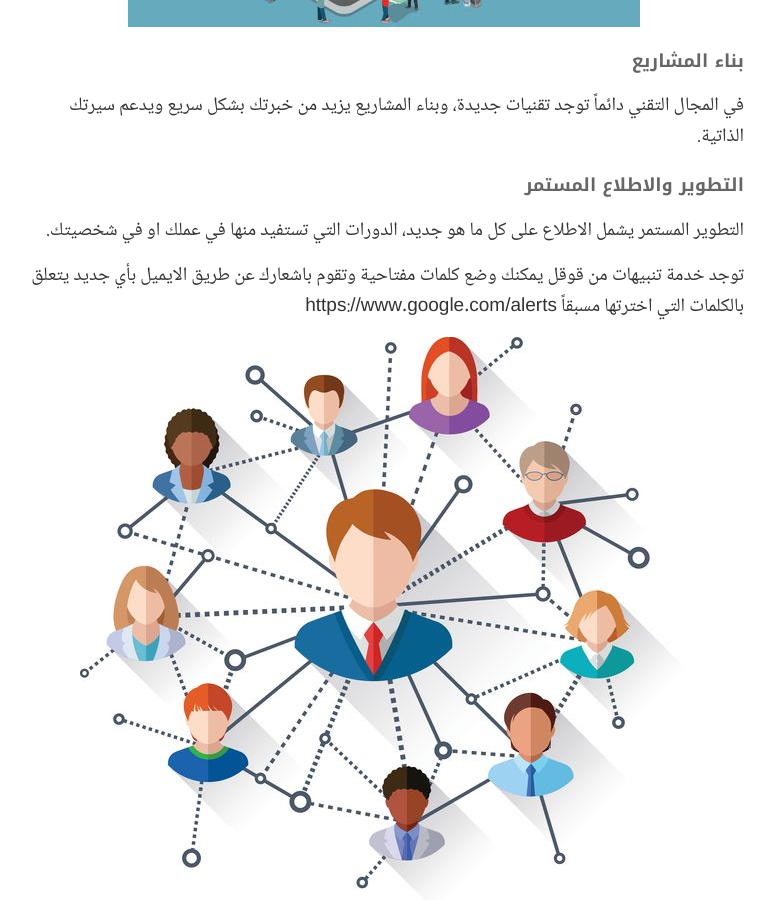
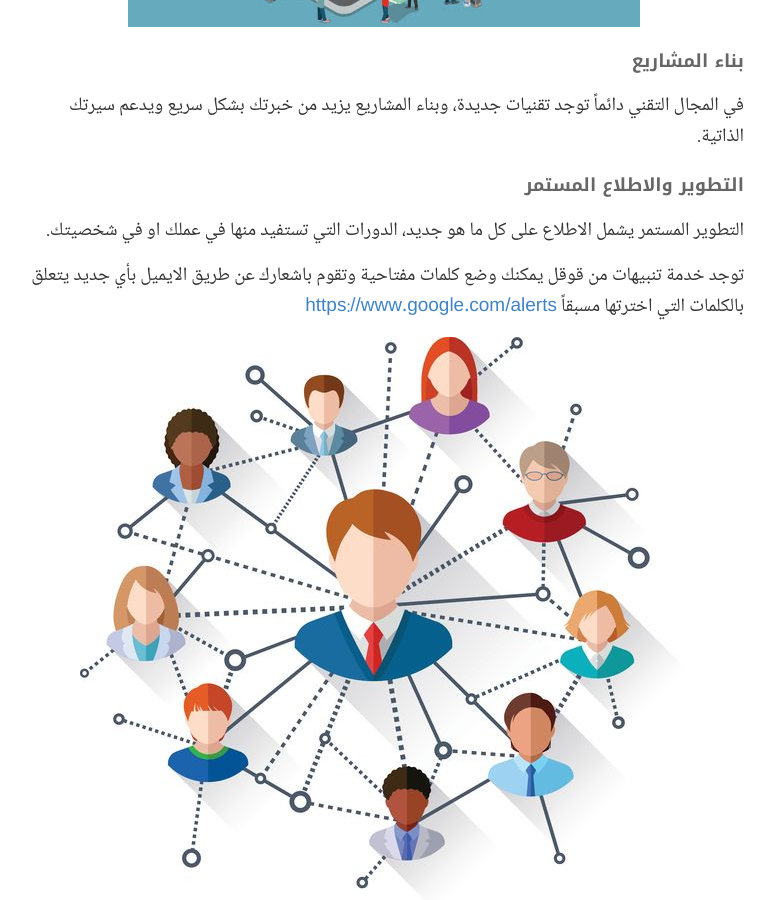
Before and after one commit to ahmadamoudi/ahmadamoudi.github.io, a Jekyll site: the page built from _posts/2020-6-25-tips-for-students-and-freshgraduates.md, in a window 1280 px wide and 900 px high, scrolled down 2946 px. Shown: the whole window, without its empty margins (256-1031 px from the left). Built offline with Jekyll 4.4.1, drawn with Linux system fonts in a browser that asks for light colours; comment, search, counter and statistics services are not loaded.

Commit message:
Update 2020-6-25-tips-for-students-and-freshgraduates.md

```diff
--- a/_posts/2020-6-25-tips-for-students-and-freshgraduates.md
+++ b/_posts/2020-6-25-tips-for-students-and-freshgraduates.md
@@ -74,7 +74,7 @@ tags: [خريج, حديث تخرج, طلاب, طالبات]
 التطوير المستمر يشمل الاطلاع على كل ما هو جديد، الدورات التي تستفيد منها في عملك او في شخصيتك.
 
 توجد خدمة تنبيهات من قوقل يمكنك وضع كلمات مفتاحية وتقوم باشعارك عن طريق الايميل بأي جديد يتعلق بالكلمات التي اخترتها مسبقاً
-https://www.google.com/alerts
+<https://www.google.com/alerts>
 
 
 ![networking](/images/2020-6-25/networking.jpg "توسيع شبكة علاقاتك")
```
